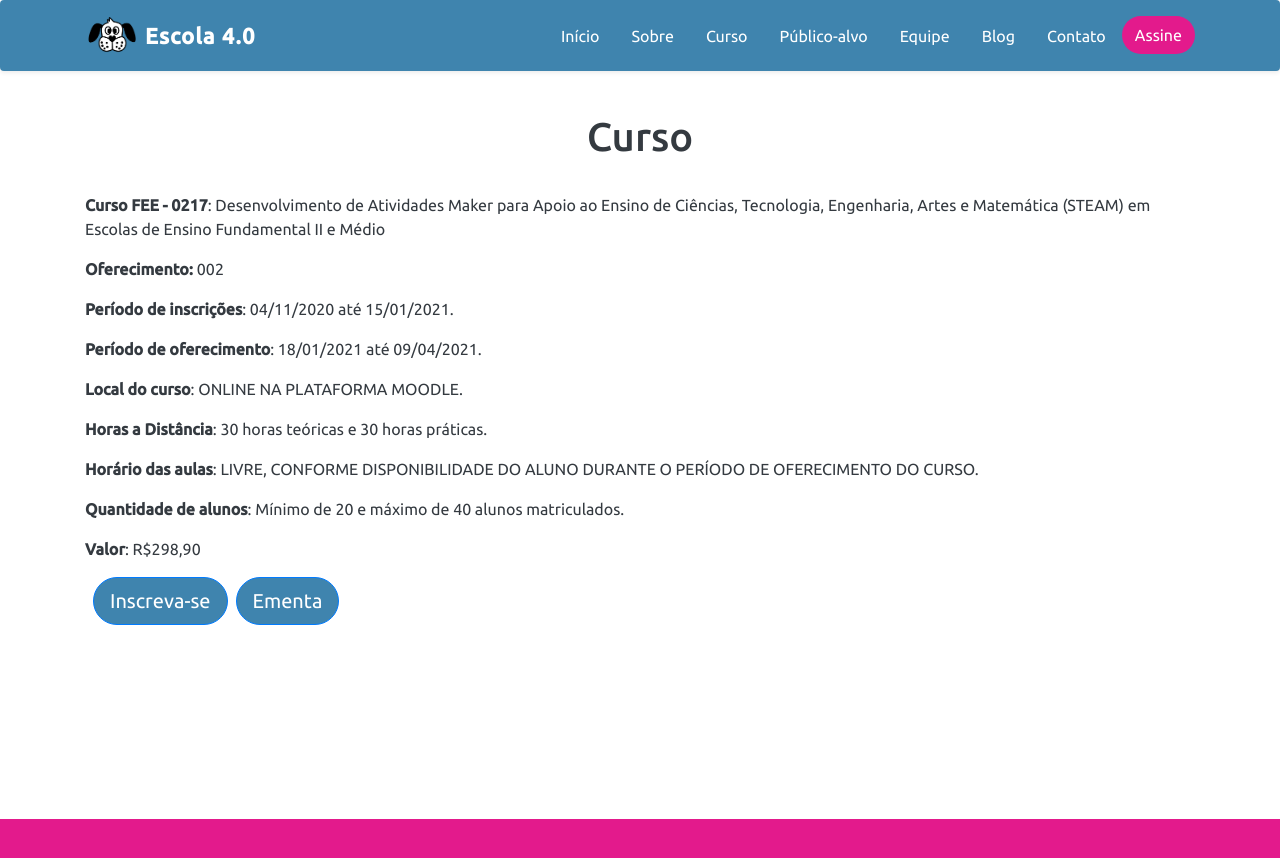
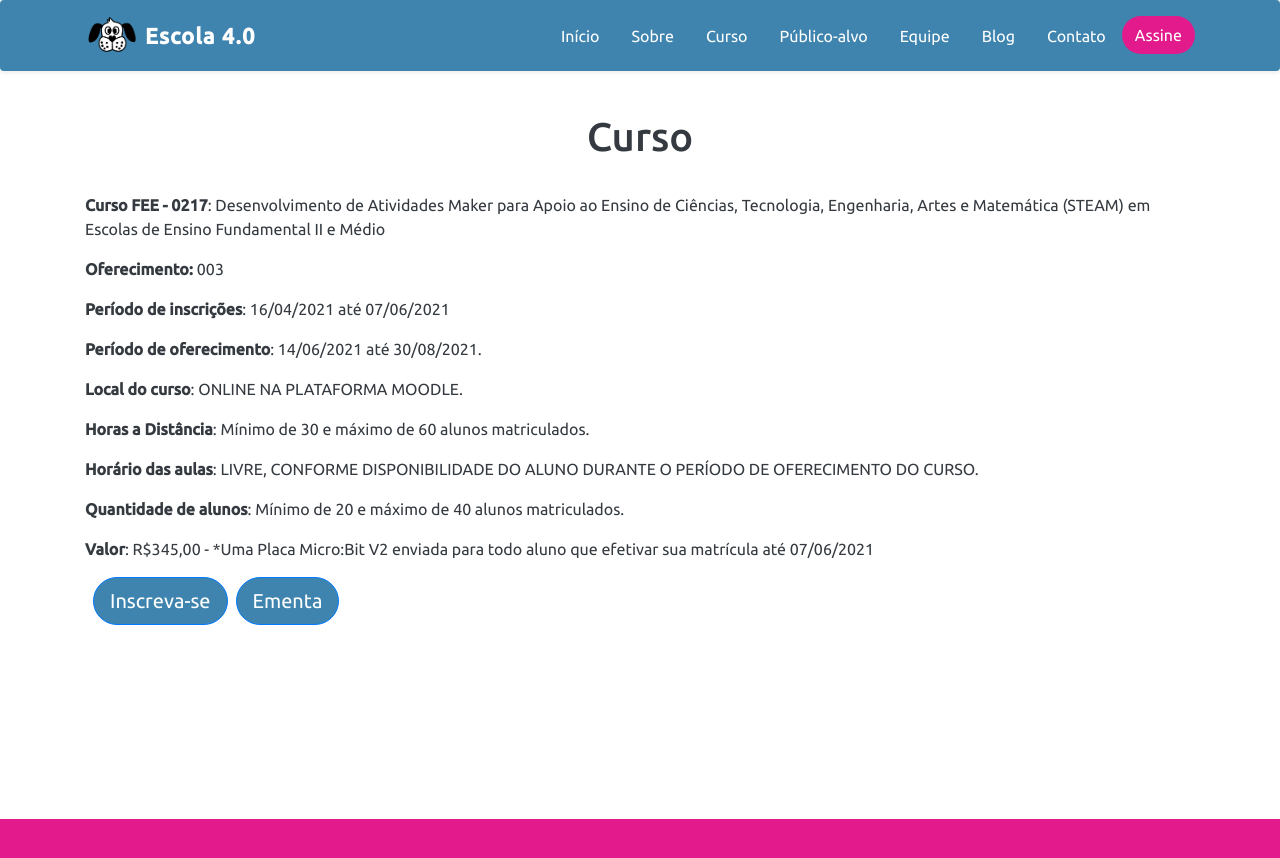
Before and after one commit to FBSeletronica/site-escola-40, a Jekyll site: the page built from index.md, in a window 1280 px wide and 900 px high, scrolled down 2314 px. Shown: the top 858 px of the window. Built offline with Jekyll 4.4.1, drawn with Linux system fonts in a browser that asks for light colours; nearby versions of some CDN libraries; some of the changed text lies outside the part shown.

Commit message:
Atualizando informações para o novo oferecimento do curso

```diff
--- a/_includes/course.html
+++ b/_includes/course.html
@@ -11,14 +11,14 @@
                         Ensino de Ciências, Tecnologia, Engenharia, Artes e Matemática (STEAM)
                         em Escolas de Ensino Fundamental II e Médio
                     </p>
-                    <p><strong>Oferecimento: </strong>002</p>
-                    <p><strong>Período de inscrições</strong>: 04/11/2020 até 15/01/2021.</p>
-                    <p><strong>Período de oferecimento</strong>: 18/01/2021 até 09/04/2021.</p>
+                    <p><strong>Oferecimento: </strong>003</p>
+                    <p><strong>Período de inscrições</strong>: 16/04/2021 até 07/06/2021</p>
+                    <p><strong>Período de oferecimento</strong>: 14/06/2021 até 30/08/2021.</p>
                     <p><strong>Local do curso</strong>: ONLINE NA PLATAFORMA MOODLE.</p>
-                    <p><strong>Horas a Distância</strong>: 30 horas teóricas e 30 horas práticas.</p>
+                    <p><strong>Horas a Distância</strong>: Mínimo de 30 e máximo de 60 alunos matriculados.</p>
                     <p><strong>Horário das aulas</strong>: LIVRE, CONFORME DISPONIBILIDADE DO ALUNO DURANTE O PERÍODO DE OFERECIMENTO DO CURSO.</p>
                     <p><strong>Quantidade de alunos</strong>: Mínimo de 20 e máximo de 40 alunos matriculados.</p>
-                    <p><strong>Valor</strong>: R$298,90</p>
+                    <p><strong>Valor</strong>: R$345,00 - *Uma Placa Micro:Bit V2 enviada para todo aluno que efetivar sua matrícula até 07/06/2021</p>
                 </div>
 
             </div>
```
Also changed, not shown: 2 other files.
